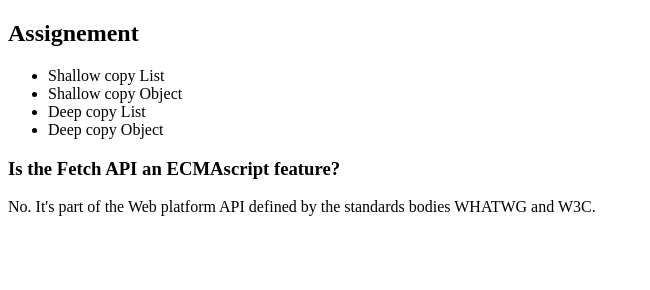
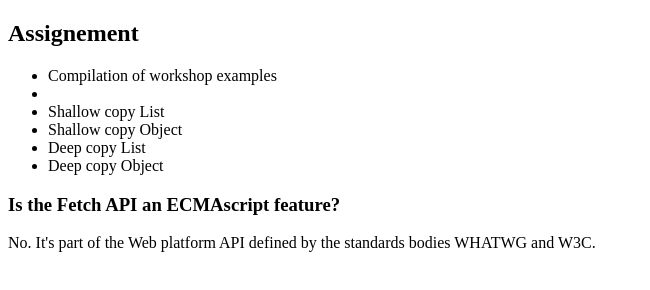
Before and after one commit to nidhin123/React_Assignment, a plain HTML site: page Index.html in a window 1280 px wide. Shown: the whole page, without its empty margins (0-650 px from the left). Drawn offline with nearby package versions, Linux system fonts and the light colour scheme.

Commit message:
Update Index.html

```diff
--- a/Index.html
+++ b/Index.html
@@ -28,6 +28,7 @@
     <h2>Assignement</h2>
 
     <ul>
+      <li>Compilation of workshop examples<li>
       <li>Shallow copy List</li>
       <li>Shallow copy Object</li>
       <li>Deep copy List</li>
```
